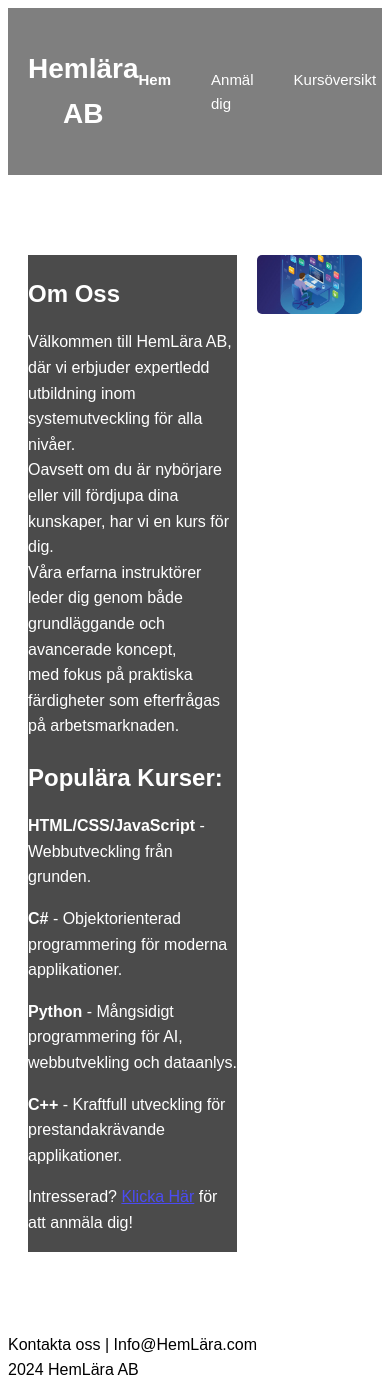
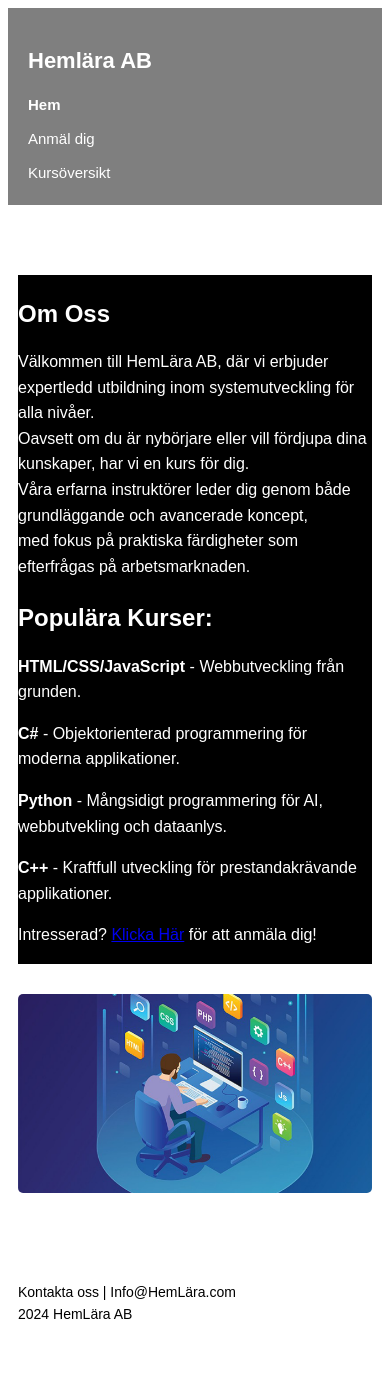
Before and after one commit to Hamsedirie6/min-webbsida, a plain HTML site: page index.html in a window 390 px wide. After the commit the page ends 1343 px from the top, so only its background shows below. Drawn offline with Linux system fonts and the light colour scheme.

Commit message:
Gjort ändringar i tebell.html och lagt in media queries i alla tre filer

```diff
--- a/index.html
+++ b/index.html
@@ -77,6 +77,52 @@
         justify-content: space-between;
         gap: 40px;
       }
+
+      footer {
+        text-align: left;
+        color: black;
+        width: 100%;
+        font-size: 16px;
+      }
+
+      @media (max-width: 768px) {
+        .top {
+          flex-direction: column;
+          align-items: flex-start;
+        }
+
+        header h1 {
+          font-size: 22px;
+          text-align: left;
+        }
+
+        header nav {
+          flex-direction: column;
+          gap: 10px;
+          margin-left: 0;
+        }
+
+        section {
+          flex-direction: column;
+          padding: 10px;
+        }
+
+        .content {
+          margin-right: 0;
+          margin-bottom: 20px;
+          opacity: 1;
+        }
+
+        .image {
+          width: 100%;
+          margin-top: 10px;
+        }
+
+        footer {
+          font-size: 14px;
+          padding: 10px;
+        }
+      }
     </style>
   </head>
   <body>
```
Also changed, not shown: Formulärer.html (+31 -0 lines), Tabell.html (+34 -0 lines).
